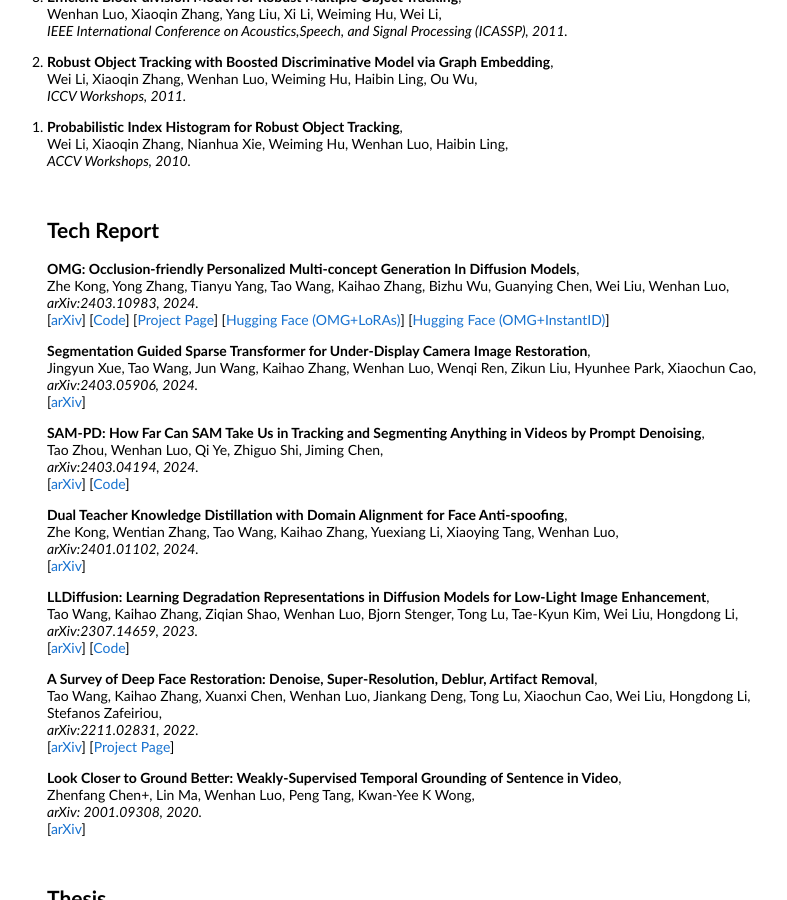
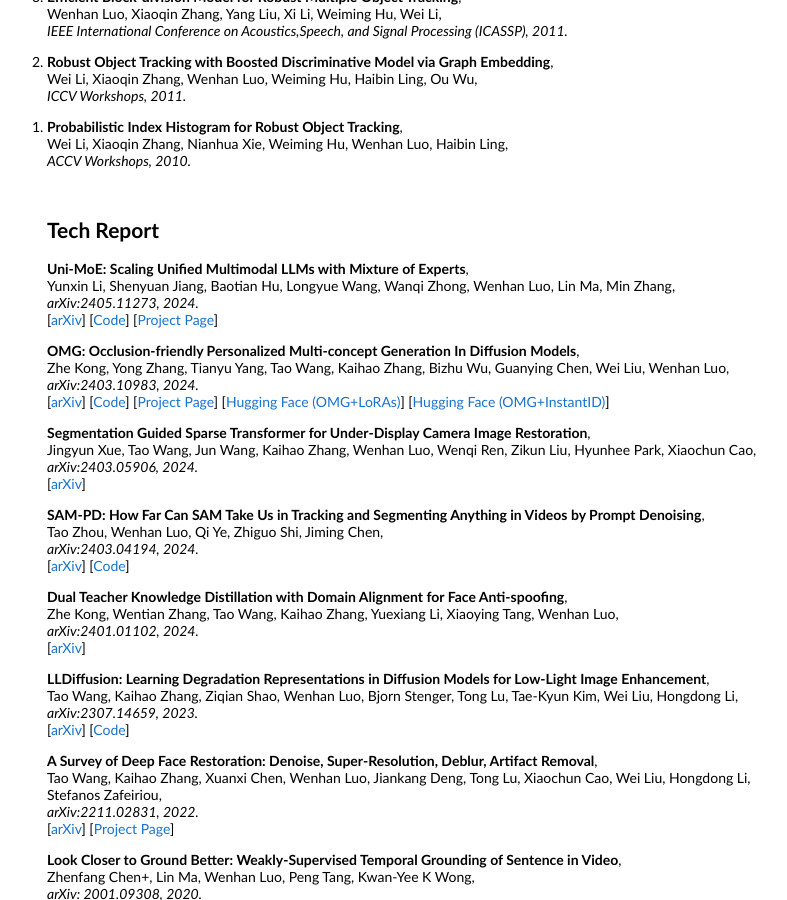
Before and after one commit to whluo/whluo.github.io, a Jekyll site: the page assets/publication.html, which Jekyll copies as it is, in a window 1280 px wide and 900 px high, scrolled down 6831 px. Shown: the whole window, without its empty margins (233-1020 px from the left). Built offline with Jekyll 4.4.1, drawn with Linux system fonts in a browser that asks for light colours.

Commit message:
minor updates

```diff
--- a/assets/publication.html
+++ b/assets/publication.html
@@ -1069,6 +1069,16 @@
                 <h2>Tech Report</h2>
                 <div class="research">
 
+                  <papertitle>Uni-MoE: Scaling Unified Multimodal LLMs with Mixture of Experts</papertitle>,
+                  <br>Yunxin Li, Shenyuan Jiang, Baotian Hu, Longyue Wang, Wanqi Zhong, Wenhan Luo, Lin Ma, Min Zhang,<br>
+                  <i> arXiv:2405.11273, 2024.</i>
+                  <br>
+                  [<a href="https://arxiv.org/abs/2405.11273" target="_blank">arXiv</a>]
+                  [<a href="https://github.com/HITsz-TMG/UMOE-Scaling-Unified-Multimodal-LLMs" target="_blank">Code</a>]
+                  [<a href="https://uni-moe.github.io/" target="_blank">Project Page</a>]
+                  <p></p>
+
+
                   <papertitle>OMG: Occlusion-friendly Personalized Multi-concept Generation In Diffusion Models</papertitle>,
                   <br>Zhe Kong, Yong Zhang, Tianyu Yang, Tao Wang, Kaihao Zhang, Bizhu Wu, Guanying Chen, Wei Liu,
                   Wenhan Luo,<br>
--- a/assets/team.html
+++ b/assets/team.html
@@ -82,6 +82,11 @@
                     <li>
                       Zhenyuan Zhang, 2024/03 - Now, from Nanjing University of Science and Technology
                     </li>
+
+                    <li>
+                      Yan Li, 2024/05 - Now, from Zhejiang University
+                    </li>
+
 
                     <br><br>
                     <teamtitle>Interns/students I co-/supervised in Tencent & Sun Yat-sen University</teamtitle>
```
